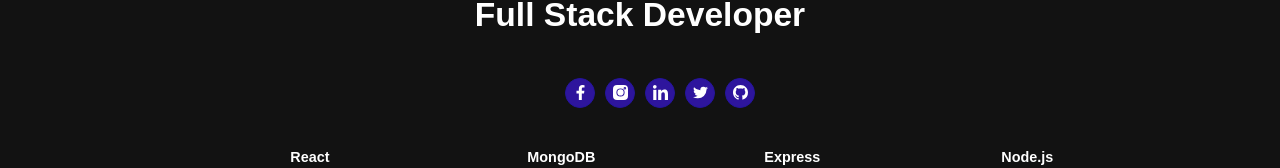
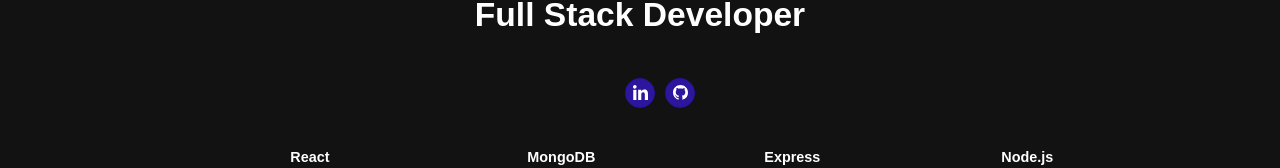
Before and after one commit to chechesk/Porfolio-Web, a React (Vite) app: page / in a window 1280 px wide. Shown: the part 571-739 px from the top of the page. Built offline with nearby package versions, Linux system fonts and the light colour scheme.

Commit message:
update dis

```diff
--- a/src/component/Social/social.jsx
+++ b/src/component/Social/social.jsx
@@ -6,16 +6,16 @@ export default class social extends Component {
     return (
       <div>
        <ul className="socail-media">
-  <li>
+  {/* <li>
     <a href="https://www.facebook.com/chechesk">
        <svg viewBox="0 0 10.712 20" height="20" width="10.712" xmlns="http://www.w3.org/2000/svg">
   <path transform="translate(-22.89)" d="M32.9,11.25l.555-3.62H29.982V5.282a1.81,1.81,0,0,1,2.041-1.955H33.6V.245A19.255,19.255,0,0,0,30.8,0c-2.86,0-4.73,1.734-4.73,4.872V7.63H22.89v3.62h3.179V20h3.913V11.25Z" id="facebook"></path>
 </svg>
 
     </a>
-  </li>
+  </li> */}
 
-  <li>
+  {/* <li>
     <a href="https://www.instagram.com/jgromerom89/">
             <svg viewBox="0 0 20 20" height="20" width="20" xmlns="http://www.w3.org/2000/svg" id="instagram">
           <g transform="translate(15.354 3.707)" data-name="Group 64" id="Group_64">
@@ -36,7 +36,7 @@ export default class social extends Component {
         </svg>
 
     </a>
-  </li>
+  </li> */}
 
 
 
@@ -74,7 +74,7 @@ export default class social extends Component {
 
     </a>
   </li> */}
-
+{/*
    <li>
     <a href="https://twitter.com/chechesk">
        <svg viewBox="0 0 23.06 18" height="18" width="23.06" xmlns="http://www.w3.org/2000/svg">
@@ -83,7 +83,7 @@ export default class social extends Component {
 
 
     </a>
-  </li>
+  </li> */}
 
   <li>
     <a href="https://github.com/chechesk">
```
Also changed, not shown: 7 other files (tests, documents, lock files or other folders).
